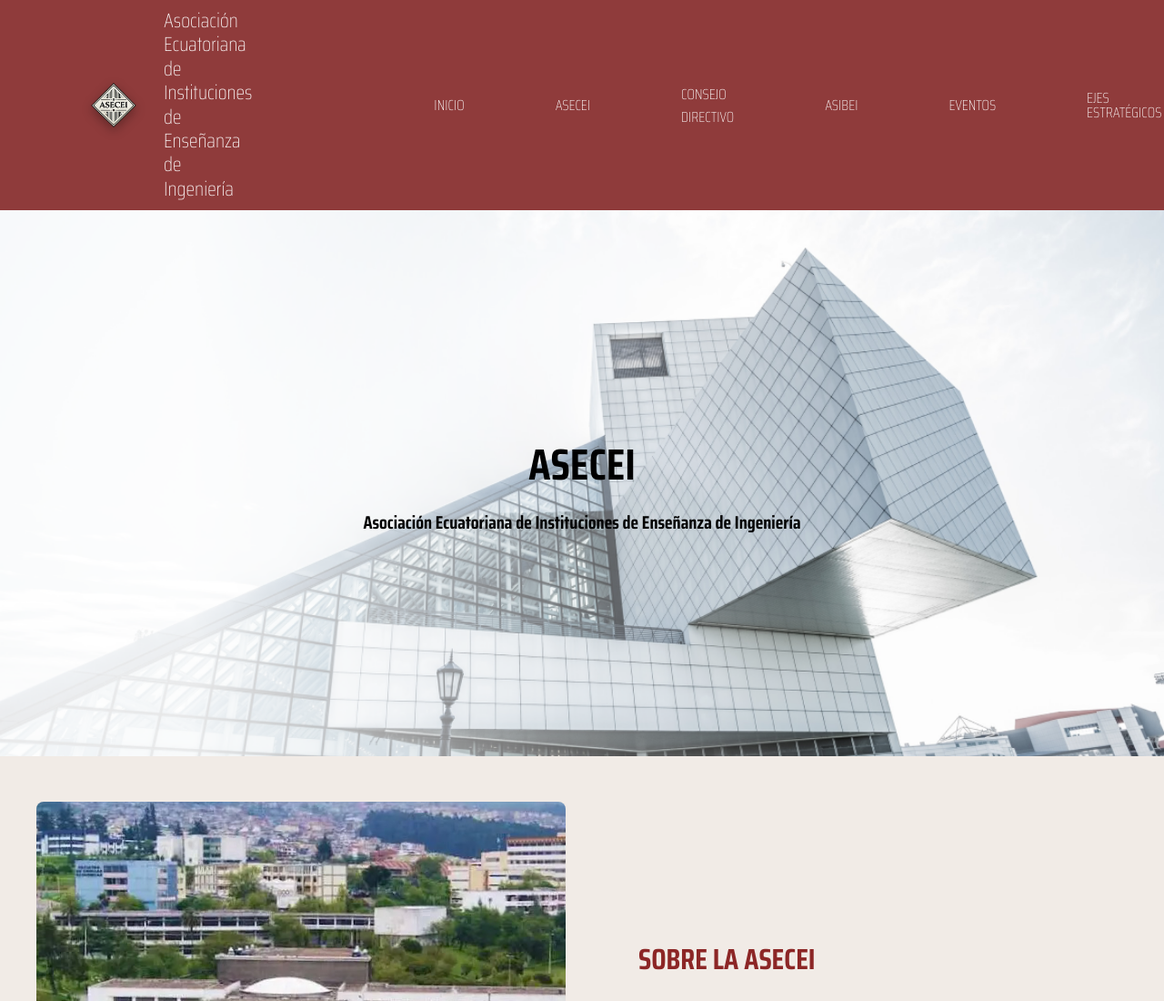
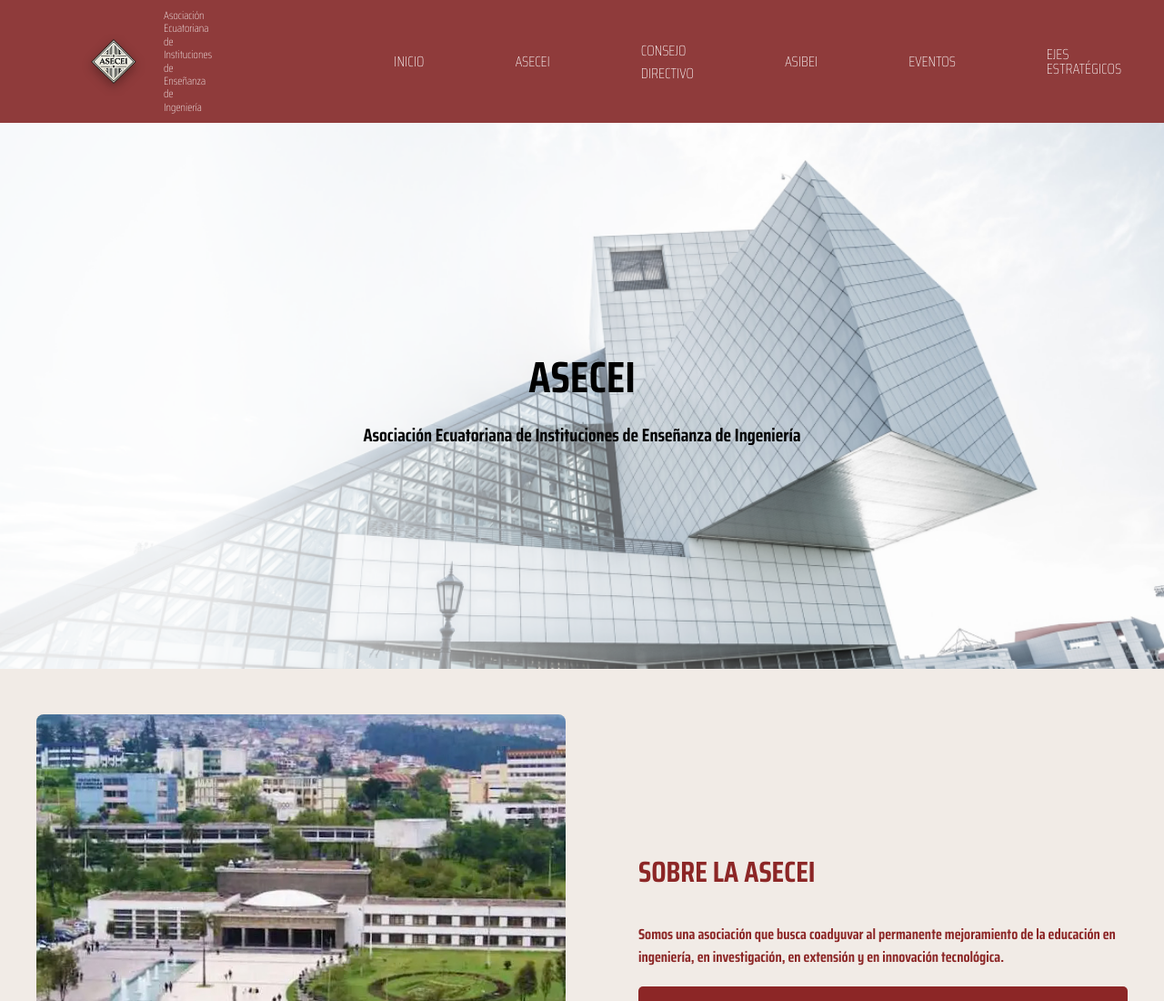
Before and after one commit to fsjimenez/asecei, a plain HTML site: page index.html in a window 1280 px wide. Shown: the top 1100 px of the page at 91% size. Drawn offline with Linux system fonts and the light colour scheme.

Commit message:
Avance 2

```diff
--- a/assets/css/styles.css
+++ b/assets/css/styles.css
@@ -35,7 +35,7 @@
     color: white; /* Ajusta según el diseño general */
     text-align: left; /* Alinea el texto a la izquierda */
     line-height: 1.2    ; /* Espaciado entre las líneas para mejor legibilidad */
-    font-size: 22px; /* Tamaño de fuente ajustado para subtítulos */
+    font-size: 12px; /* Tamaño de fuente ajustado para subtítulos */
     font-weight: normal; /* Grosor estándar para el texto descriptivo */
     margin-left: 10px; /* Espaciado entre el logo y el texto */
     display: inline-block; /* Asegura que se alinee horizontalmente con el logo */
```
